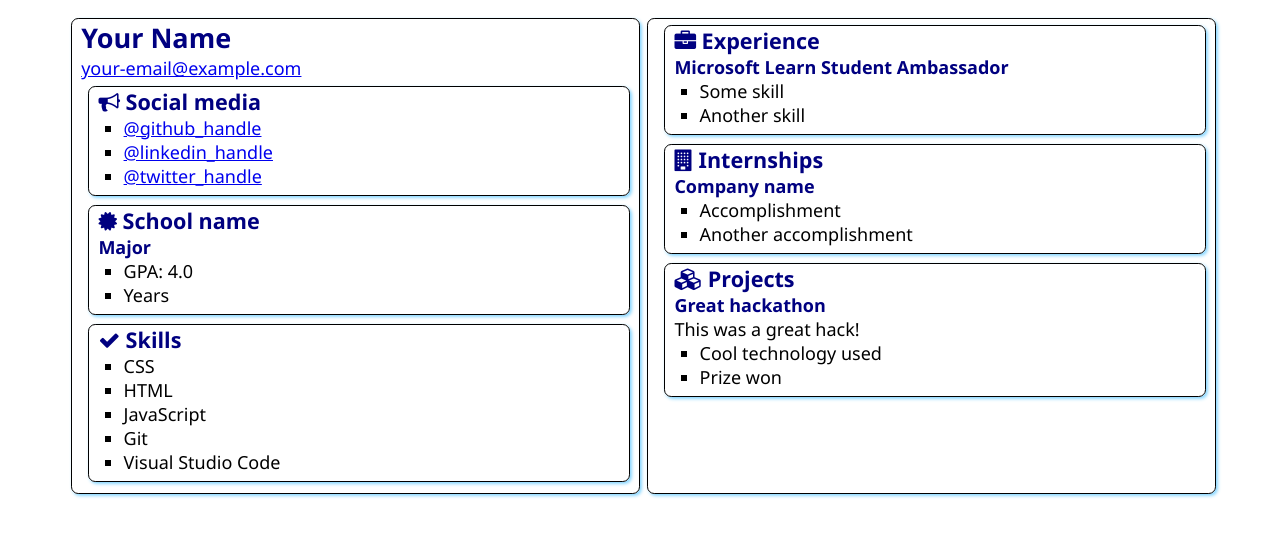
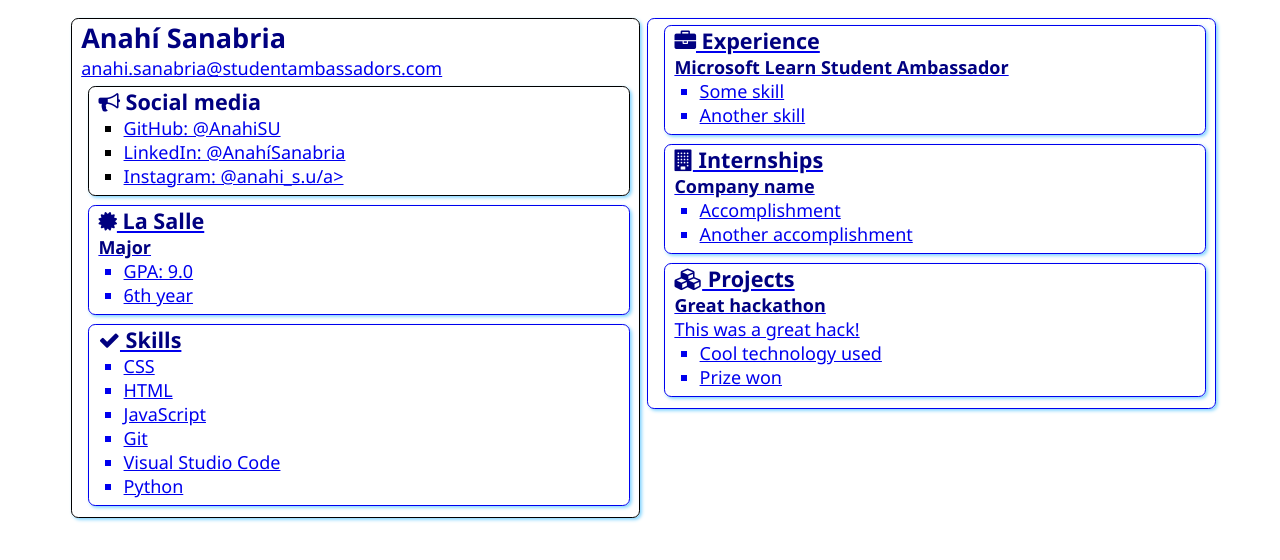
Before and after one commit to AnahiSU/SATechnicalOnboarding, a plain HTML site: page src/index.html in a window 1280 px wide. Drawn offline with Linux system fonts and the light colour scheme.

Commit message:
HTML listo

```diff
--- a/src/index.html
+++ b/src/index.html
@@ -12,8 +12,8 @@
 <body>
     <main>
         <article class="box">
-            <h1>Your Name</h1>
-            <div><a href="mailto:your.email@example.com">your-email@example.com</a></div>
+            <h1>Anahí Sanabria</h1>
+            <div><a href="mailto:anahi.sanabria@studentambassadors.com">anahi.sanabria@studentambassadors.com</a></div>
 
             <section class="box">
                 <h2>
@@ -21,9 +21,9 @@
                     Social media
                 </h2>
                 <ul>
-                    <li><a href="https://github.com/<handle>">@github_handle</a></li>
-                    <li><a href="https://linkedin.com/in/<handle>">@linkedin_handle</a></li>
-                    <li><a href="https://twitter.com/<handle>">@twitter_handle</a></li>
+                    <li><a href="https://github.com/AnahiSU/">GitHub: @AnahiSU</a></li>
+                    <li><a href="https://linkedin.com/in/anahí-sanabria-ugarte-5225a0211/">LinkedIn: @AnahíSanabria</a></li>
+                    <li><a href="https://www.instagram.com/anahi_s.u/">Instagram: @anahi_s.u/a></li>
                 </ul>
             </section>
 
@@ -31,12 +31,12 @@
                 <div class="education">
                     <h2>
                         <i class="fa fa-certificate" aria-hidden="true"></i>
-                        School name
+                        La Salle
                     </h2>
                     <h3>Major</h3>
                     <ul>
-                        <li>GPA: 4.0</li>
-                        <li>Years</li>
+                        <li>GPA: 9.0</li>
+                        <li>6th year</li>
                     </ul>
                 </div>
             </section>
@@ -52,6 +52,7 @@
                     <li>JavaScript</li>
                     <li>Git</li>
                     <li>Visual Studio Code</li>
+                    <li>Python</li>
                 </ul>
             </section>
         </article>
```
